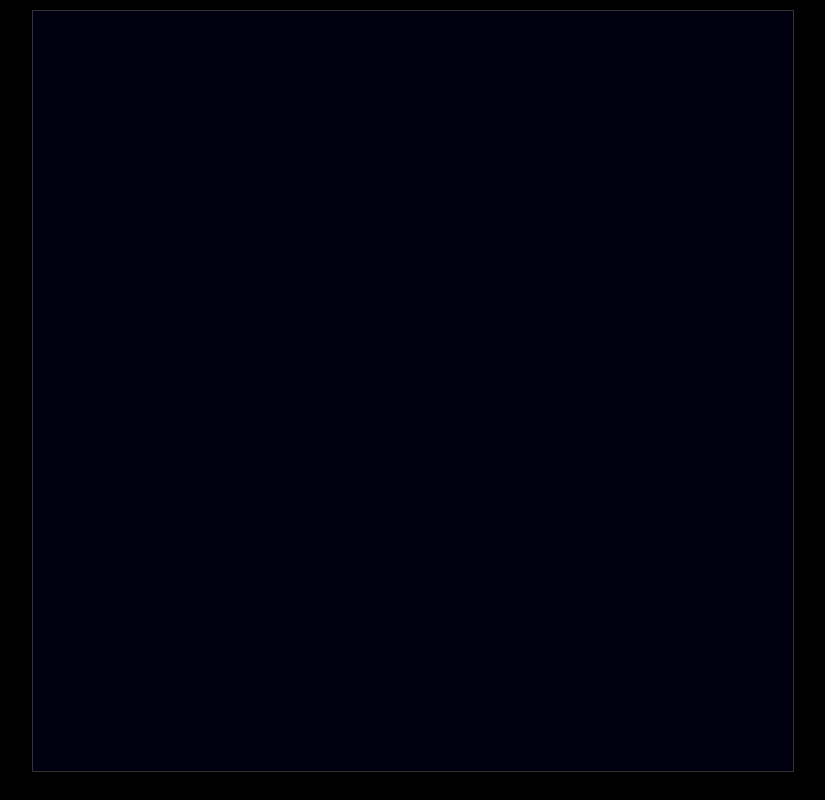
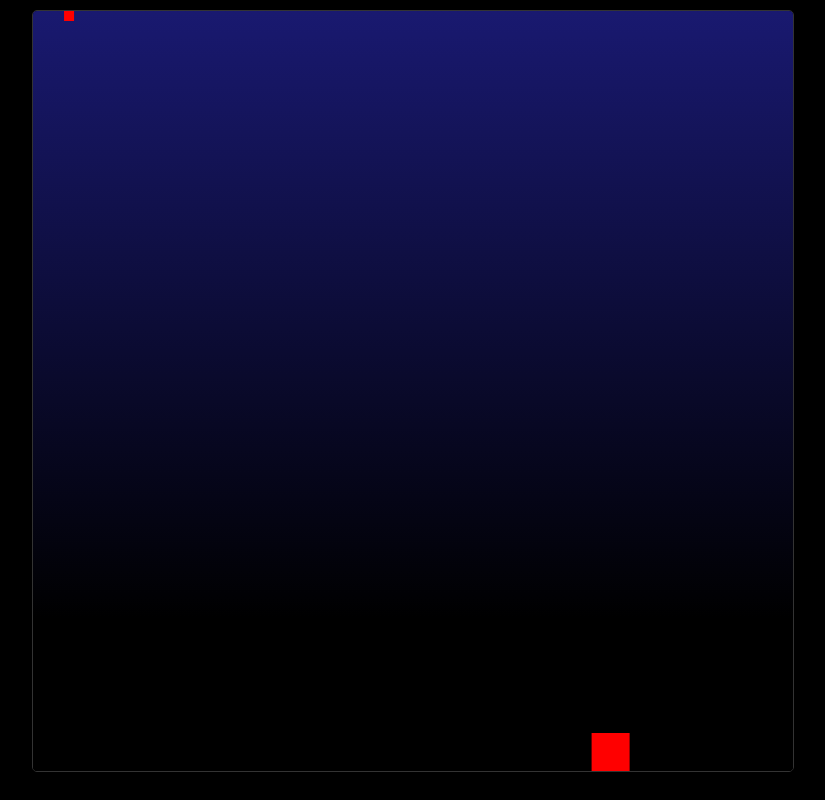
Before and after one commit to chricken/thunder, a website with bundled scripts: page fe/index.html in a window 1280 px wide. Shown: the whole page, without its empty margins (227-1052 px from the left). Built offline with nearby package versions, Linux system fonts and the light colour scheme.

Commit message:
Grundlage funktioniert

```diff
--- a/fe/assets/css/styles.css
+++ b/fe/assets/css/styles.css
@@ -1,20 +1,24 @@
-html, body {
+html,
+body {
     position: relative;
-    background-color: #000;
-    margin:0;
-    padding:0;
-    min-height:100%;
+    background-color: #000000;
+    margin: 0;
+    padding: 0;
+    min-height: 100%;
 }
+
 main {
     position: relative;
-    display:flex;
+    display: flex;
     justify-content: center;
     /* align-items: center; */
 }
+
 #spielfeld {
     position: absolute;
     top: 10px;
     display: block;
     border: 1px solid #333;
-    background-color: #001;
+    /* background-color: linear-gradient(rgb(38, 38, 119), black); */
+    border-radius: 5px;
 }
--- a/fe/assets/js/classes/Lightning.js
+++ b/fe/assets/js/classes/Lightning.js
@@ -1,7 +1,36 @@
 'use strict';
 
+import settings, { elements } from '../settings.js';
+
 class Lightning {
-    constructor(){
+    constructor() {
+        this.start = {
+            x: Math.random(),
+            y: 0
+        };
+        this.stepWidth = .03;
+        this.minAngle = .4 * Math.PI;
+        this.minAngle = .6 * Math.PI;
+        this.path = [];
+    }
+    addPart(){
+
+    }
+    update() {
+
+    }
+    render() {
+        const c = elements.spielfeld;
+        const ctx = c.getContext('2d');
+
+        ctx.fillRect(
+            this.start.x * c.width,
+            this.start.y * c.height,
+            10,
+            10
+        )
+    }
+    checkBorders() {
 
     }
 }
--- a/fe/assets/js/classes/Player.js
+++ b/fe/assets/js/classes/Player.js
@@ -1,8 +1,41 @@
 'use strict';
 
+import settings, { elements } from '../settings.js';
+
 class Player {
-    constructor(){
+    constructor() {
+        this.posX = .1;
+        this.posY = 1;
+        this.speed = .01;
+        this.size = .05;
+    }
+    changeDirection() {
 
+    }
+    update() {
+        this.posX += this.speed;
+        this.checkBorders();
+    }
+    checkBorders() {
+        if (this.posX > (1 - this.size / 2) || this.posX < this.size / 2) {
+            this.handleTurn()
+        }
+    }
+    handleTurn() {
+        this.speed *= -1;
+    }
+    render() {
+        let c = elements.spielfeld;
+        let ctx = c.getContext('2d');
+
+        ctx.fillStyle = '#f00';
+
+        ctx.fillRect(
+            (this.posX - this.size / 2) * c.width,
+            (this.posY - this.size) * c.height,
+            this.size * c.height,
+            this.size * c.height,
+        )
     }
 }
 
--- a/fe/assets/js/game.js
+++ b/fe/assets/js/game.js
@@ -7,10 +7,30 @@ import settings, { elements } from './settings.js';
 
 const game = {
     update() {
+        settings.player.update();
 
+        game.render();
+        if (!settings.paused) {
+            requestAnimationFrame(game.update);
+        }
     },
     render() {
+        const c = elements.spielfeld;
+        const ctx = c.getContext('2d');
+        ctx.clearRect(0, 0, c.width, c.height);
 
+        // Create linear gradient
+        const gradient = ctx.createLinearGradient(0, 0, 0, c.height * .8);
+        gradient.addColorStop(0, 'midnightblue');
+        gradient.addColorStop(1, 'black');
+
+        // Fill with gradient
+        ctx.fillStyle = gradient;
+        ctx.fillRect(0, 0, c.width, c.height);
+
+        settings.player.render();
+
+        settings.lightning.render();
     },
     handleResize() {
         let w = window.innerWidth;
@@ -22,6 +42,9 @@ const game = {
     },
     init() {
         game.handleResize();
+        settings.lightning = new Lightning();
+        settings.player = new Player(.1);
+        requestAnimationFrame(game.update);
     }
 }
 
--- a/fe/assets/js/index.js
+++ b/fe/assets/js/index.js
@@ -10,6 +10,11 @@ const domMapping = () => {
 
 const appendEventlisteners = () => {
     window.addEventListener('resize', game.handleResize);
+    window.addEventListener('keydown', evt => {
+        if (evt.key == ' ' || evt.key == 'Shift' || evt.key == 'Control') {
+            settings.player.handleTurn();
+        }
+    })
 }
 
 const init = () => {
--- a/fe/assets/js/settings.js
+++ b/fe/assets/js/settings.js
@@ -1,7 +1,9 @@
 'use strict';
 
 const settings = {
-    elements:{}
+    elements: {},
+    paused:false,
+
 }
 
 export default settings;
```
